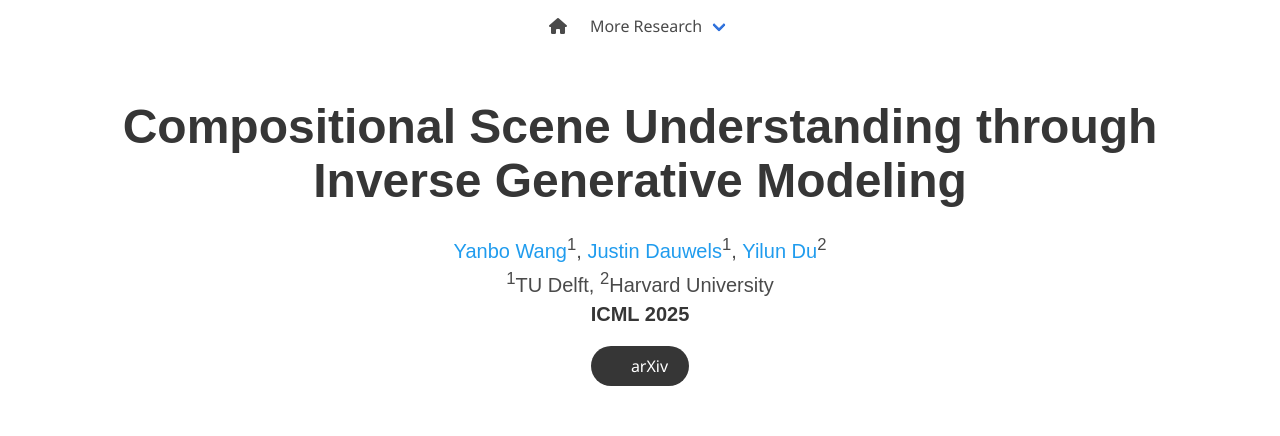
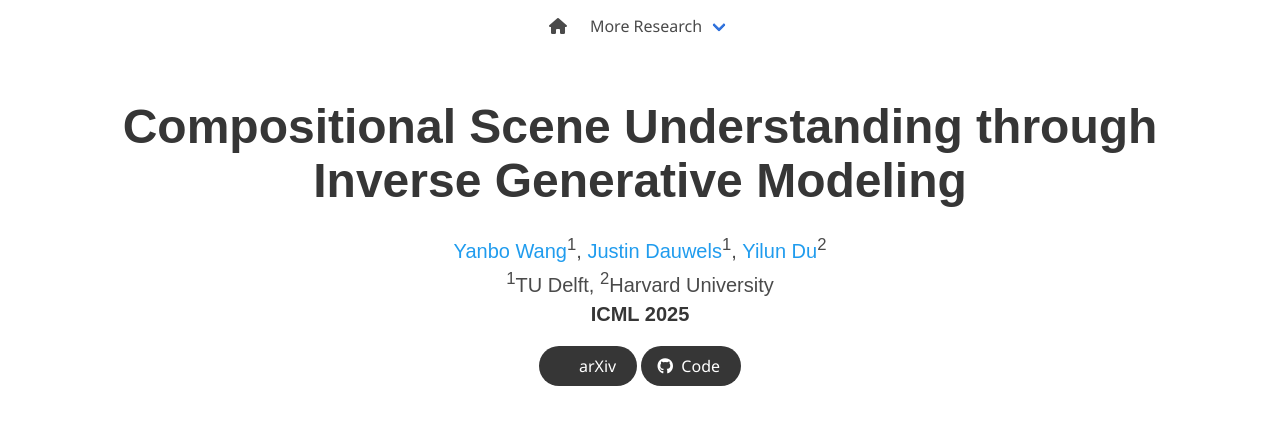
Before and after one commit to YWangatTUD/compositional-inference, a plain HTML site: page index.html in a window 1280 px wide. Shown: the top 436 px of the page. Drawn offline with nearby package versions, Linux system fonts and the light colour scheme; some icons are missing; a web font is replaced by a local one.

Commit message:
add code link

```diff
--- a/index.html
+++ b/index.html
@@ -130,9 +130,9 @@
                     <span>arXiv</span>
                   </a>
                 </span>
-<!--
+
                 <span class="link-block">
-                  <a href="https://github.com/jsu27/decomp_diffusion"
+                  <a href="https://github.com/YWangatTUD/compositional-scene-understanding"
                     class="external-link button is-normal is-rounded is-dark">
                     <span class="icon">
                       <i class="fab fa-github"></i>
@@ -141,7 +141,6 @@
                   </a>
                 </span>
               </div>
-          -->
 
             </div>
           </div>
```
